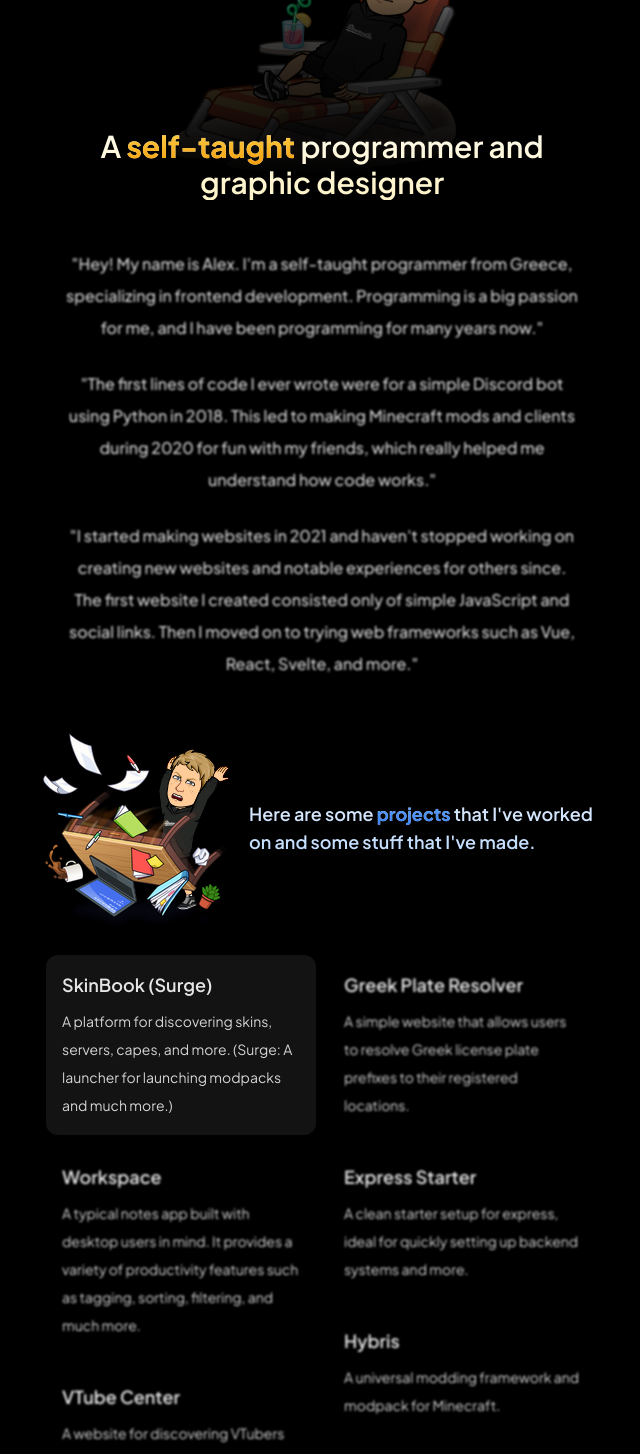
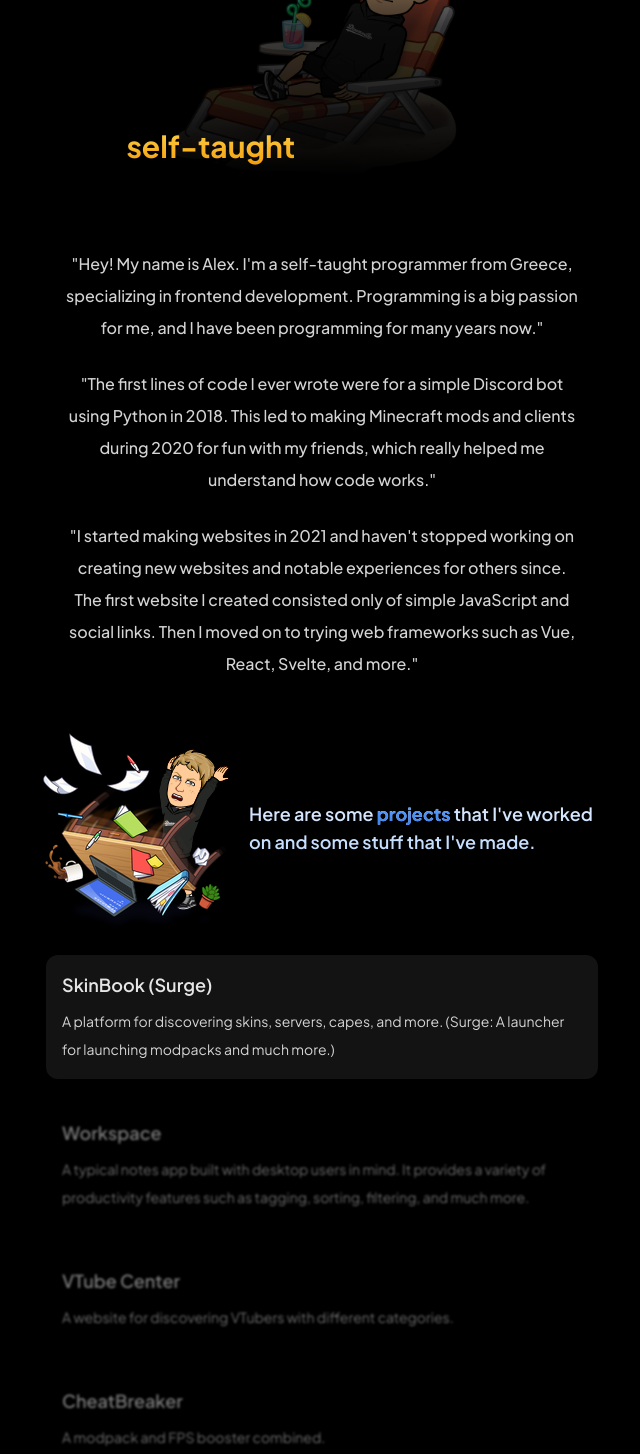
Before and after one commit to Naibuu/portfolio, a React (Vite) app: page / in a window 1280 px wide. Shown: the part 220-1674 px from the top of the page, without its empty margins (318-958 px from the left). Built offline with nearby package versions, Linux system fonts and the light colour scheme.

Commit message:
fix: some issues with firefox and make projects a vertical list

```diff
--- a/src/components/sections/hero.tsx
+++ b/src/components/sections/hero.tsx
@@ -10,18 +10,18 @@
         offset: ['start start', 'end start'],
     })
 
-    const parallaxY = useTransform(scrollYProgress, (y) => y * 5)
+    const parallaxY = useTransform(scrollYProgress, (y) => y * 10)
 
     const imageBlur = useTransform(
         scrollYProgress,
-        [0.5, 0],
-        ['blur(5px)', 'blur(0px)'],
+        [0.3, 0],
+        ['blur(3px)', 'blur(0px)'],
     )
 
     const textBlur = useTransform(
         scrollYProgress,
-        [0.5, 0],
-        ['blur(0px)', 'blur(1px)'],
+        [0.3, 0],
+        ['blur(0px)', 'blur(0.5px)'],
     )
 
     return (
@@ -51,7 +51,7 @@
                  * Hero Text
                  */}
 
-                <h1 className="-translate-y-12 text-transparent text-3xl text-center font-semibold bg-gradient-to-t from-amber-100 to-amber-50 bg-clip-text max-sm:text-xl">
+                <h1 className="-translate-y-12 text-transparent text-3xl text-center text-amber-100 font-semibold max-sm:text-xl max-sm:max-w-[300px]">
                     A{' '}
                     <span className="text-transparent font-bold bg-gradient-to-t from-amber-500 to-amber-300 bg-clip-text">
                         self-taught
--- a/src/components/sections/work.tsx
+++ b/src/components/sections/work.tsx
@@ -30,7 +30,7 @@
             {/**
              * Projects Map
              */}
-            <div className="p-1 gap-3 columns-2 max-sm:columns-1">
+            <div className="p-1 flex flex-col gap-3">
                 {Projects.map((item, index) => (
                     <a
                         key={index}
@@ -39,8 +39,8 @@
                         onMouseEnter={() => setHovered(index)}
                         className={classNames(
                             isHovered(index)
-                                ? 'blur-0'
-                                : 'blur-[1px] max-sm:blur-0',
+                                ? 'blur-0 opacity-100'
+                                : 'blur-[1px] max-sm:blur-0 opacity-50',
                             'relative p-4 flex flex-col gap-2 mb-3 transition cursor-pointer',
                         )}
                     >
```
Also changed, not shown: src/assets/bitmoji/footer.png (deleted).
